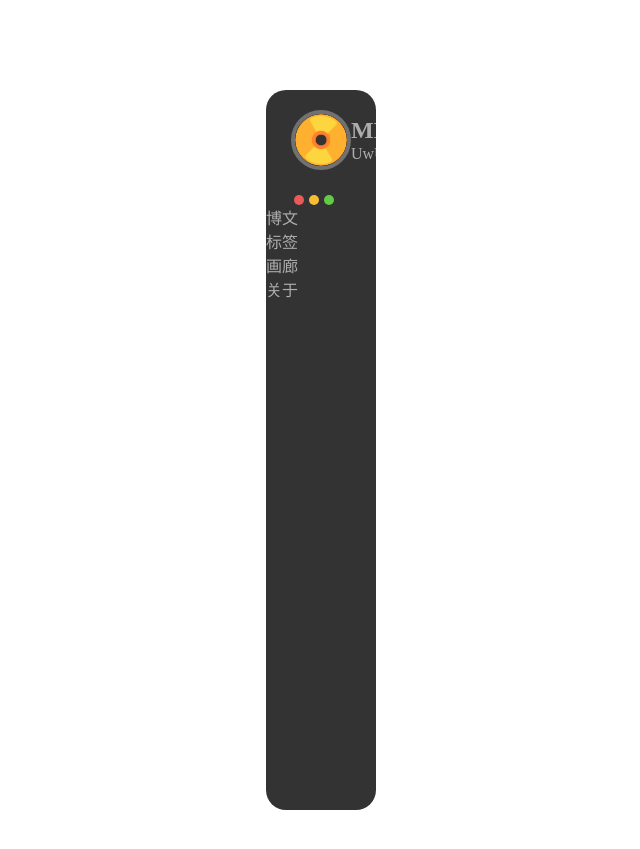
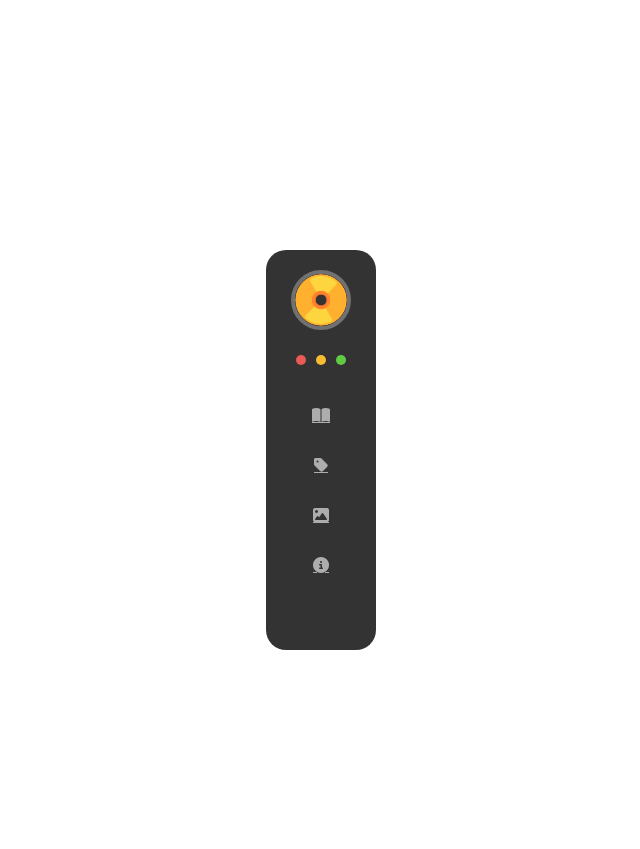
Before and after one commit to MHYCWasTaken/blog-theme, a Jekyll site: the page built from nav-test.md, in a window 1280 px wide. Shown: the top 849 px of the page, without its empty margins (319-959 px from the left). Built offline with Jekyll 4.4.1, drawn with Linux system fonts in a browser that asks for light colours.

Commit message:
nav finish

```diff
--- a/_includes/fontawesome.html
+++ b/_includes/fontawesome.html
@@ -1,2 +1,3 @@
 <link rel="stylesheet" href="assets/fontawesome/css/solid.css">
 <link rel="stylesheet" href="assets/fontawesome/css/brands.css">
+<link rel="stylesheet" href="assets/fontawesome/css/all.css">
--- a/_includes/nav.html
+++ b/_includes/nav.html
@@ -1,9 +1,7 @@
 <head>
     <meta charset="UTF-8">
     <link rel="stylesheet" href="assets/css/nav.css">
-    <!-- TODO make include -->
-    <link rel="stylesheet" href="assets/fontawesome/css/solid.css">
-    <link rel="stylesheet" href="assets/fontawesome/css/brands.css">
+    {% include fontawesome.html %}
 </head>
 
 <body>
@@ -25,33 +23,40 @@
                 <div class="nav-btn-item"></div>
                 <div class="nav-btn-item"></div>
                 <div class="nav-btn-item"></div>
-                <div class="nav-btn-item"></div>
             </div>
             <div class="menu">
+                <a href="/">
                     <div class="nav-menu-item">
                         <div class="light"></div>
-                    <div class="licon"><i class="fa-solid fa-book-open-cover"></i></div>
+                        <div class="licon"><i class="fa-solid fa-book-open"></i></div>
                         <div class="con">博文</div>
                         <div class="ricon"></div>
                     </div>
+                </a>
+                <a href="tags">
                     <div class="nav-menu-item">
                         <div class="light"></div>
                         <div class="licon"><i class="fa-solid fa-tag"></i></div>
                         <div class="con">标签</div>
                         <div class="ricon"></div>
                     </div>
+                </a>
+                <a href="gallery">
                     <div class="nav-menu-item">
                         <div class="light"></div>
                         <div class="licon"><i class="fa-solid fa-image"></i></div>
                         <div class="con">画廊</div>
                         <div class="ricon"></div>
                     </div>
+                </a>
+                <a href="about">
                     <div class="nav-menu-item">
                         <div class="light"></div>
                         <div class="licon"><i class="fa-solid fa-circle-info"></i></div>
                         <div class="con">关于</div>
                         <div class="ricon"></div>
                     </div>
+                </a>
             </div>
         </div>
     </div>
--- a/assets/css/nav.css
+++ b/assets/css/nav.css
@@ -13,7 +13,7 @@
 }
 .nav{
     width: 110px;
-    height: 80%;
+    height: 400px;
     background: rgba(0,0,0,0.8);
     border-radius: 20px;
     overflow: hidden;
@@ -64,3 +64,92 @@
     border-radius: 50%;
     object-fit: cover;
 }
+.icon-con{
+    height: 60px;
+    margin-left: 25px;
+}
+.icon-con p{
+    padding-top: 5px;
+}
+.icon-con h2{
+    font-weight: 400;
+}
+.menu{
+    width: 230px;
+    margin-left: 25px;
+    margin-top: 25px;
+}
+.nav-menu-item{
+    display: flex;
+    position: relative;
+    transition: 0.5s;
+    border-radius: 6px;
+}
+.nav-menu-item:hover{
+    background: rgba(255,255,255,0.1);
+}
+.licon{
+    width: 60px;
+    height: 50px;
+    display: flex;
+    justify-content: center;
+    align-items: center;
+}
+.con{
+    width: 0;
+    height: 50px;
+    display: flex;
+    justify-content: center;
+    align-items: center;
+    transition: 0.5s;
+    overflow: hidden;
+    position: relative;
+    left: -20px;
+    opacity: 0;
+}
+.nav:hover .con{
+    width: 160px;
+    display: flex;
+    justify-content: center;
+    align-items: center;
+    opacity: 1;
+}
+.ricon{
+    width: 0;
+    height: 50px;
+    transition: 0.5s;
+    display: flex;
+    justify-content: center;
+    align-items: center;
+    overflow: hidden;
+    opacity: 0;
+}
+.nav:hover .ricon{
+    width: 60px;
+    display: flex;
+    justify-content: center;
+    align-items: center;
+    opacity: 1;
+}
+.light{
+    width: 6px;
+    height: 50px;
+    background: #fcd53f;
+    position: absolute;
+    left: -25px;
+    transition: 0.5s;
+    border-top-right-radius: 4px;
+    border-bottom-right-radius: 4px;
+    opacity: 0;
+}
+.nav-menu-item:hover .light{
+    opacity: 1;
+}
+.menu a{
+    height: 60px;
+    width: 60px;
+    position: relative;
+}
+.menu:hover a{
+    width: 230px;
+}
```
Lines whose indentation alone changed are shown as unchanged.
